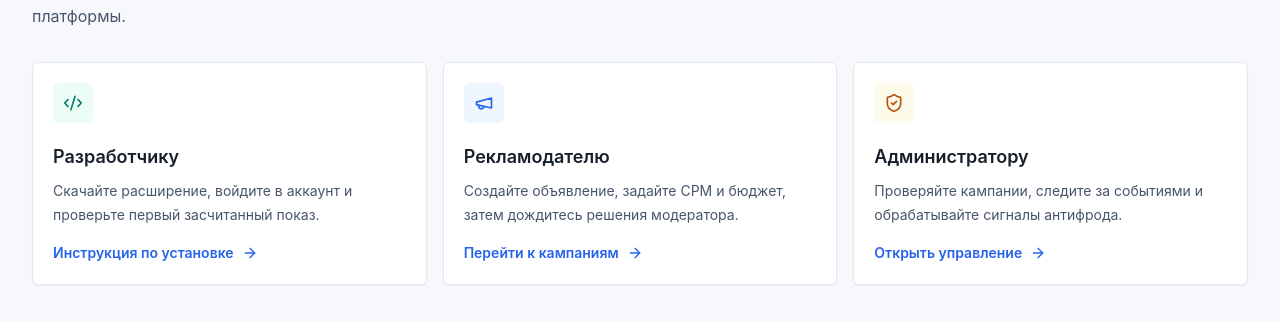
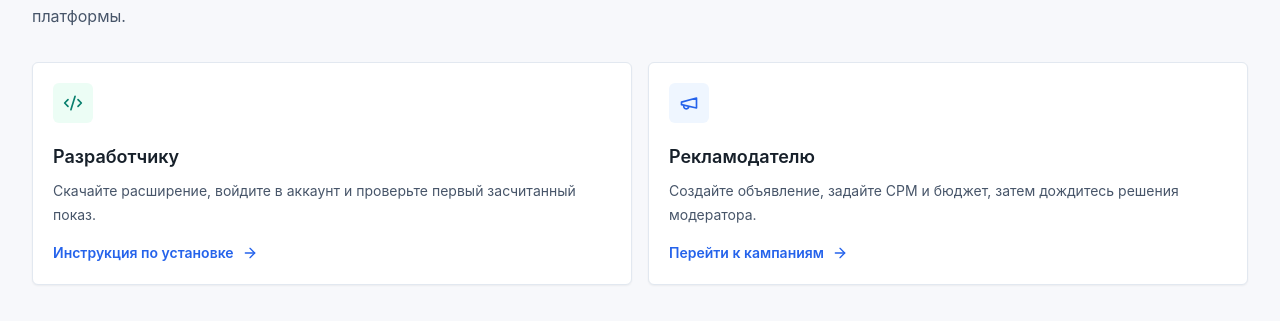
Before and after one commit to mitfleg/kodpauza, a Next.js app in the folder apps/web/: page /docs in a window 1280 px wide. Shown: the part 219-540 px from the top of the page. Built offline with nearby package versions, Linux system fonts and the light colour scheme; no server answers.

Commit message:
Update DocsPage layout: change grid columns from 3 to 2 and remove admin section

```diff
--- a/apps/web/app/docs/page.tsx
+++ b/apps/web/app/docs/page.tsx
@@ -47,7 +47,7 @@ export default function DocsPage() {
       description="Выберите свой сценарий: подключение VS Code, запуск рекламной кампании или контроль платформы."
     >
       <div className="grid gap-8">
-        <section className="grid gap-4 md:grid-cols-3">
+        <section className="grid gap-4 md:grid-cols-2">
           <article className="rounded-md border border-line bg-white p-5 shadow-sm">
             <span className="grid h-10 w-10 place-items-center rounded-md bg-emerald-50 text-mint">
               <Code2 aria-hidden className="h-5 w-5" />
@@ -76,21 +76,6 @@ export default function DocsPage() {
               className="focus-ring mt-4 inline-flex items-center gap-2 rounded-md text-sm font-semibold text-signal hover:underline"
             >
               Перейти к кампаниям <ArrowRight aria-hidden className="h-4 w-4" />
-            </Link>
-          </article>
-          <article className="rounded-md border border-line bg-white p-5 shadow-sm">
-            <span className="grid h-10 w-10 place-items-center rounded-md bg-amber-50 text-amber-700">
-              <ShieldCheck aria-hidden className="h-5 w-5" />
-            </span>
-            <h2 className="mt-5 text-lg font-semibold text-ink">Администратору</h2>
-            <p className="mt-2 text-sm leading-6 text-slate-600">
-              Проверяйте кампании, следите за событиями и обрабатывайте сигналы антифрода.
-            </p>
-            <Link
-              href="/admin"
-              className="focus-ring mt-4 inline-flex items-center gap-2 rounded-md text-sm font-semibold text-signal hover:underline"
-            >
-              Открыть управление <ArrowRight aria-hidden className="h-4 w-4" />
             </Link>
           </article>
         </section>
```
